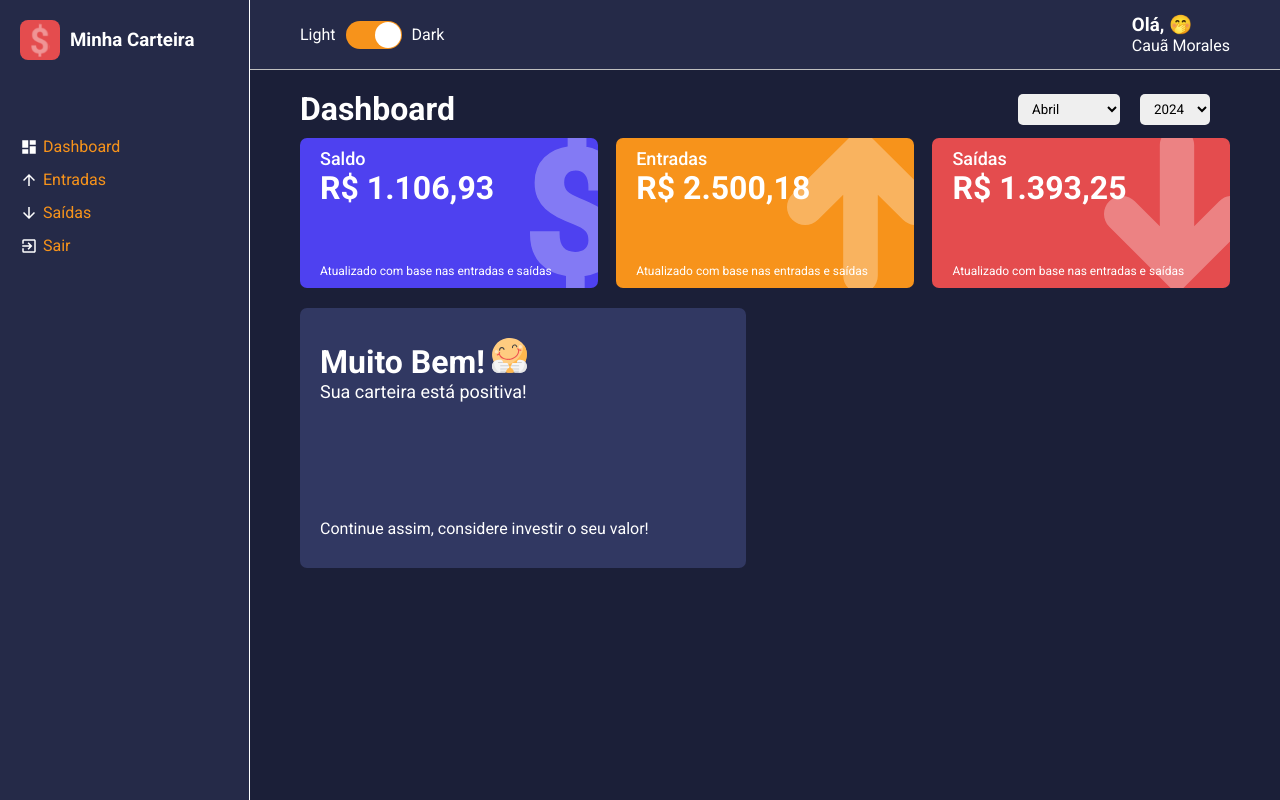
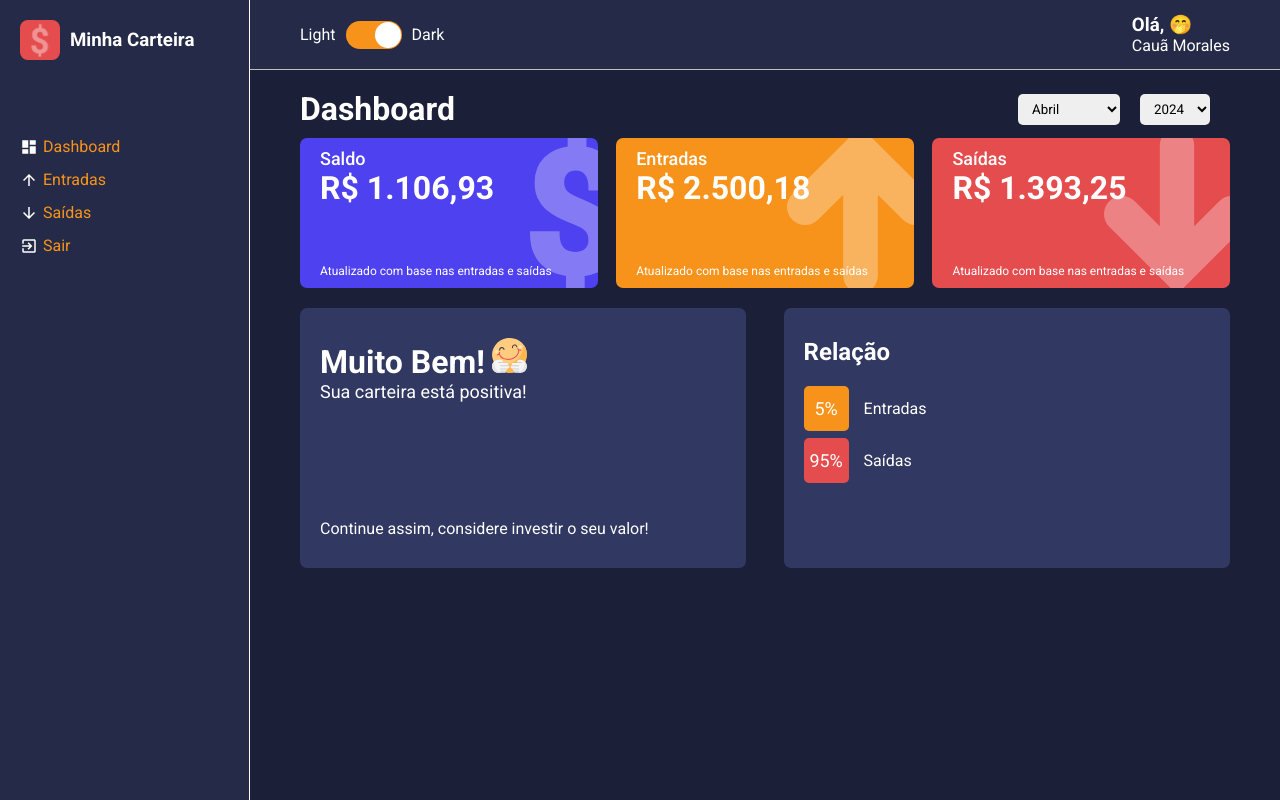
Before and after one commit to Caahmos/MinhaCarteira, a React (Create React App) app: page /dashboard in a window 1280 px wide. Built offline with nearby package versions, Linux system fonts and the light colour scheme.

Commit message:
Inicializando o Card de Gráfico de Pizza

```diff
--- a/package.json
+++ b/package.json
@@ -17,6 +17,7 @@
     "react-router-dom": "^6.22.3",
     "react-scripts": "5.0.1",
     "react-switch": "^7.0.0",
+    "recharts": "^2.12.6",
     "styled-components": "^6.1.8",
     "typescript": "^4.9.5",
     "web-vitals": "^2.1.4"
--- /dev/null
+++ b/src/components/layouts/PieChart/index.tsx
@@ -0,0 +1,43 @@
+import React from "react";
+import {
+    Container,
+    LegendContainer,
+    SideLeft,
+    SideRigth,
+    Legend
+} from './styles'
+
+// import {
+//     PieChart,
+//     Pie,
+//     Cell,
+//     ResponsiveContainer
+// } from 'recharts'
+
+const PieChart: React.FC = () => (
+    <Container>
+        <SideLeft>
+            <h2>Relação</h2>
+            <LegendContainer>
+                <Legend color="#F7931B">
+                    <div>5%</div>
+                    <span>Entradas</span>
+                </Legend>
+                <Legend color="#E44C4E">
+                    <div>95%</div>
+                    <span>Saídas</span>
+                </Legend>
+            </LegendContainer>
+        </SideLeft>
+        <SideRigth>
+            {/* <ResponsiveContainer>
+                <PieChart>
+                    <Pie data={[]} labelLine={false} dataKey="percent"/>
+                </PieChart>
+            </ResponsiveContainer> */}
+        </SideRigth>
+    </Container>
+)
+
+
+export default PieChart
--- /dev/null
+++ b/src/components/layouts/PieChart/styles.ts
@@ -0,0 +1,55 @@
+import styled from 'styled-components'
+
+interface ILegendProps {
+    color: string;
+}
+
+export const Container = styled.div`
+    width: 48%;
+    height: 260px;
+
+    margin: 10px 0;
+    border-radius: 7px;
+
+    background-color: ${props => props.theme.colors.tertiary};
+    color: ${props => props.theme.colors.white};
+
+    display: flex;
+`
+
+export const SideLeft = styled.aside`
+    padding: 30px 20px;
+
+    > h2 {
+        margin-bottom: 20px;
+    }
+`
+
+export const LegendContainer = styled.ul`
+    list-style: none;
+    height: 180px;
+    overflow-y: scroll;
+`
+
+export const Legend = styled.li<ILegendProps>`
+    display: flex;
+    align-items: center;
+    margin-bottom: 7px;
+
+    > div {
+        width: 45px;
+        height: 45px;
+        border-radius: 5px;
+        background-color: ${props => props.color};
+        font-size: 18px;
+        line-height: 45px;
+        text-align: center;
+    }
+
+    > span {
+        margin: 0 15px;
+    }
+`
+export const SideRigth = styled.main`
+
+`
--- a/src/components/pages/Dashboard/index.tsx
+++ b/src/components/pages/Dashboard/index.tsx
@@ -5,6 +5,7 @@
 import SelectInput from "../../layouts/SelectInput";
 import WalletBox from "../../layouts/WalletBox";
 import MessageBox from "../../layouts/MessageBox";
+import PieChart from "../../layouts/PieChart";
 
 import gains from "../../../data/gains";
 import expenses from "../../../data/expenses";
@@ -151,6 +152,7 @@
                 <WalletBox title="Saídas" color="#E44C4E" amount={totalExpenses} footerLabel="Atualizado com base nas entradas e saídas" icon="arrowDown" />
 
                 <MessageBox title={message.title} description={message.description} footerText={message.footerText} icon={message.icon} />
+                <PieChart/>
             </Content>
         </Container>
     )
```
Also changed, not shown: 1 other file (tests, documents, lock files or other folders).
